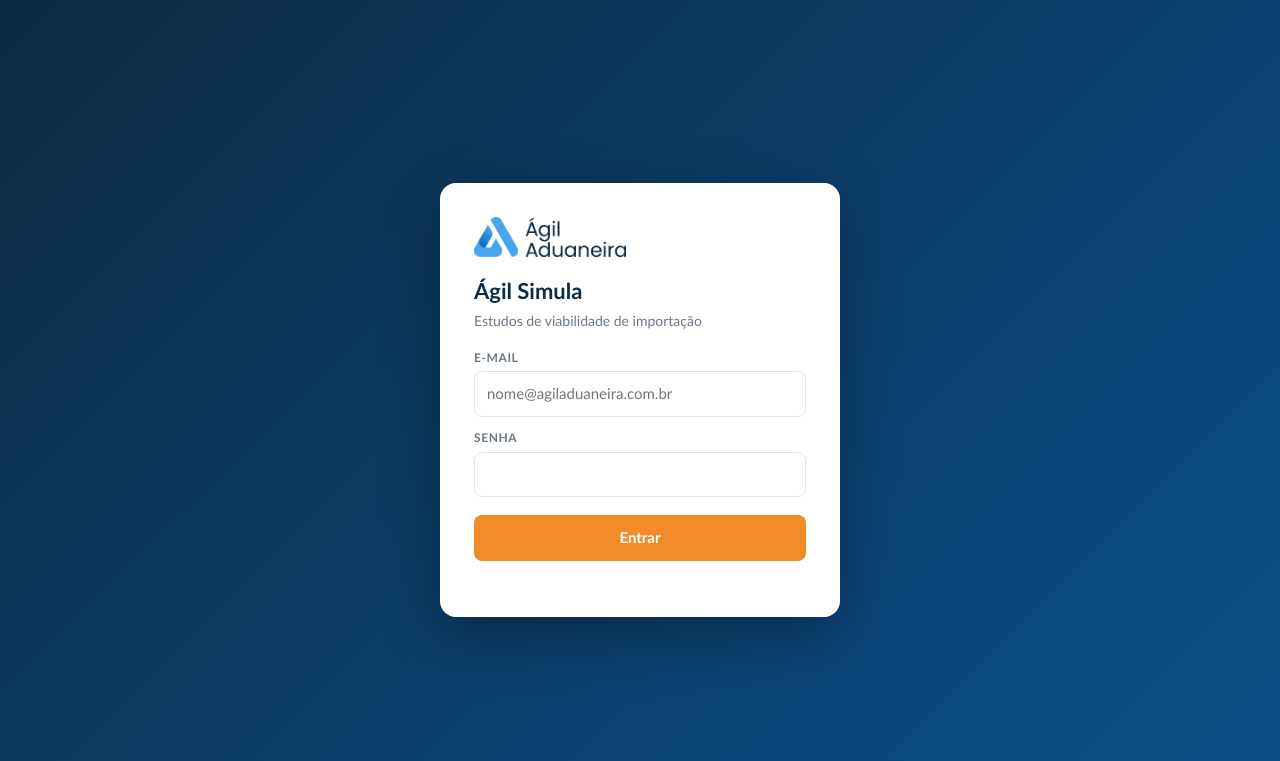
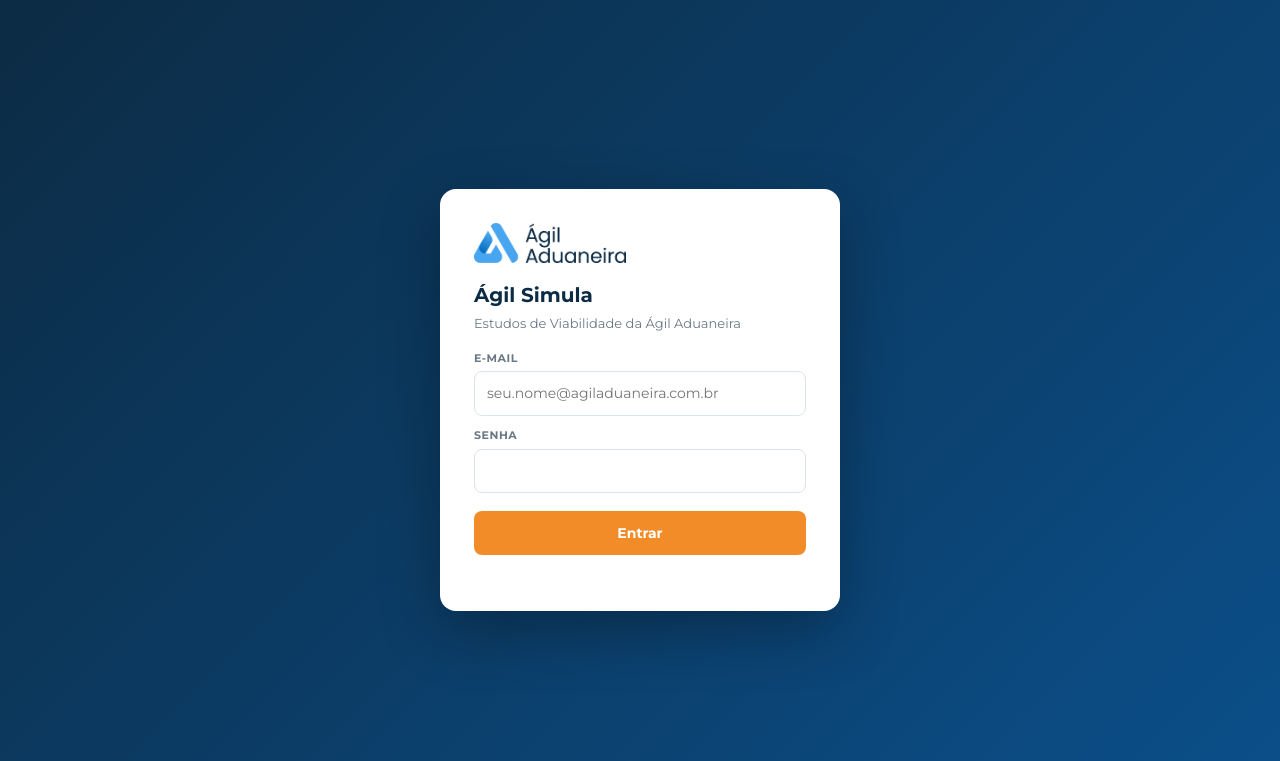
Before and after one commit to nortongualda/agil-simula, a plain HTML site: page index.html in a window 1280 px wide. Shown: the top 761 px of the page. Drawn offline with nearby package versions, Linux system fonts and the light colour scheme.

Commit message:
Tela de login no mesmo padrão do Ágil Desk
Co-Authored-By: Claude Opus 5.5 <noreply@anthropic.com>
Claude-Session: https://claude.ai/code/session_01B5S2DqRTAUMXD8u95QEif6

```diff
--- a/index.html
+++ b/index.html
@@ -7,7 +7,7 @@
 <link rel="apple-touch-icon" href="assets/icone-180.png">
 <title>Ágil Simula - Estudo de Viabilidade</title>
 <link rel="preconnect" href="https://fonts.googleapis.com">
-<link rel="stylesheet" href="https://fonts.googleapis.com/css2?family=Carlito:wght@400;700&display=swap">
+<link rel="stylesheet" href="https://fonts.googleapis.com/css2?family=Carlito:wght@400;700&family=Montserrat:wght@400;500;600;700;800&display=swap">
 <style>
 /* Layout no padrão Ágil Desk: menu lateral fixo à esquerda com as ações, cabeçalho com referência, barra de totais fixa, formulário em duas colunas */
 :root{
--- a/js/plataforma.js
+++ b/js/plataforma.js
@@ -172,13 +172,13 @@
   };
 
   /* ---------------- login ---------------- */
-  const css = `#login{position:fixed;inset:0;z-index:200;display:flex;align-items:center;justify-content:center;background:linear-gradient(135deg,#0C2B44,#0b4f8a);padding:16px}
-  #login .bx{background:#fff;border-radius:16px;padding:34px 34px 28px;width:min(400px,100%);box-shadow:0 20px 60px rgba(0,0,0,.3);font-family:Calibri,Carlito,"Segoe UI",Arial,sans-serif;color:#0C2B44}
-  #login img{height:40px;display:block;margin-bottom:18px}#login h1{font-size:22px;margin:0 0 4px}#login p{color:#6a7886;font-size:14px;margin:0 0 18px}
-  #login label{display:block;font-size:12px;font-weight:700;color:#6a7886;text-transform:uppercase;letter-spacing:.05em;margin:12px 0 5px}
-  #login input{width:100%;box-sizing:border-box;border:1px solid #dde3ea;border-radius:8px;padding:11px 12px;font-size:15px;font-family:inherit;color:#0C2B44;background:#fff}
-  #login button{width:100%;margin-top:18px;border:0;border-radius:8px;padding:12px;background:#F28C28;color:#fff;font-weight:700;font-size:15px;cursor:pointer;font-family:inherit}
-  #login .msg{margin-top:12px;font-size:13px;color:#c0392b;min-height:16px}`;
+  const css = `#login{position:fixed;inset:0;z-index:200;display:flex;align-items:center;justify-content:center;background:linear-gradient(135deg,#0C2B44,#0b4f8a)}
+  #login .bx{background:#fff;border-radius:16px;padding:34px 34px 28px;width:min(400px,92vw);box-shadow:0 20px 60px rgba(0,0,0,.3);font-family:Montserrat,sans-serif}
+  #login img{height:40px;display:block;margin-bottom:18px}#login h1{font-size:20px;color:#0C2B44;margin:0 0 4px}#login p{color:#6a7886;font-size:13px;margin:0 0 18px}
+  #login label{display:block;font-size:11px;font-weight:700;color:#6a7886;text-transform:uppercase;letter-spacing:.05em;margin:12px 0 5px}
+  #login input{width:100%;box-sizing:border-box;border:1px solid #dde3ea;border-radius:8px;padding:11px 12px;font-size:14px;font-family:inherit}
+  #login button{width:100%;margin-top:18px;border:0;border-radius:8px;padding:12px;background:#F28C28;color:#fff;font-weight:700;font-size:14px;cursor:pointer;font-family:inherit}
+  #login .msg{margin-top:12px;font-size:12.5px;color:#c0392b;min-height:16px}#login .ok{color:#1f9d55}`;
   function telaLogin(modo, aviso) {
     let el = document.getElementById('login');
     if (!el) { const st = document.createElement('style'); st.textContent = css; document.head.appendChild(st); el = document.createElement('div'); el.id = 'login'; document.body.appendChild(el); }
@@ -196,13 +196,13 @@
       };
       return;
     }
-    el.innerHTML = `<form class="bx"><img src="assets/logo-colorida.png" alt="Ágil Aduaneira"><h1>Ágil Simula</h1><p>Estudos de viabilidade de importação</p>
-    <label for="lem">E-mail</label><input type="email" id="lem" required autocomplete="username" placeholder="nome@agiladuaneira.com.br">
+    el.innerHTML = `<form class="bx"><img src="assets/logo-colorida.png" alt="Ágil Aduaneira"><h1>Ágil Simula</h1><p>Estudos de Viabilidade da Ágil Aduaneira</p>
+    <label for="lem">E-mail</label><input type="email" id="lem" required autocomplete="username" placeholder="seu.nome@agiladuaneira.com.br">
     <label for="lpw">Senha</label><input type="password" id="lpw" required autocomplete="current-password">
     <button type="submit">Entrar</button><div class="msg" id="lmsg"></div></form>`;
     if (aviso) document.getElementById('lmsg').textContent = aviso;
     el.querySelector('form').onsubmit = async e => {
-      e.preventDefault(); const m = document.getElementById('lmsg'); m.textContent = 'Entrando...';
+      e.preventDefault(); const m = document.getElementById('lmsg'); m.textContent = 'Entrando…';
       const { data, error } = await sb.auth.signInWithPassword({ email: document.getElementById('lem').value.trim(), password: document.getElementById('lpw').value });
       if (error) { m.textContent = /invalid/i.test(error.message) ? 'E-mail ou senha incorretos.' : error.message; return; }
       entrar(data.session);
```
